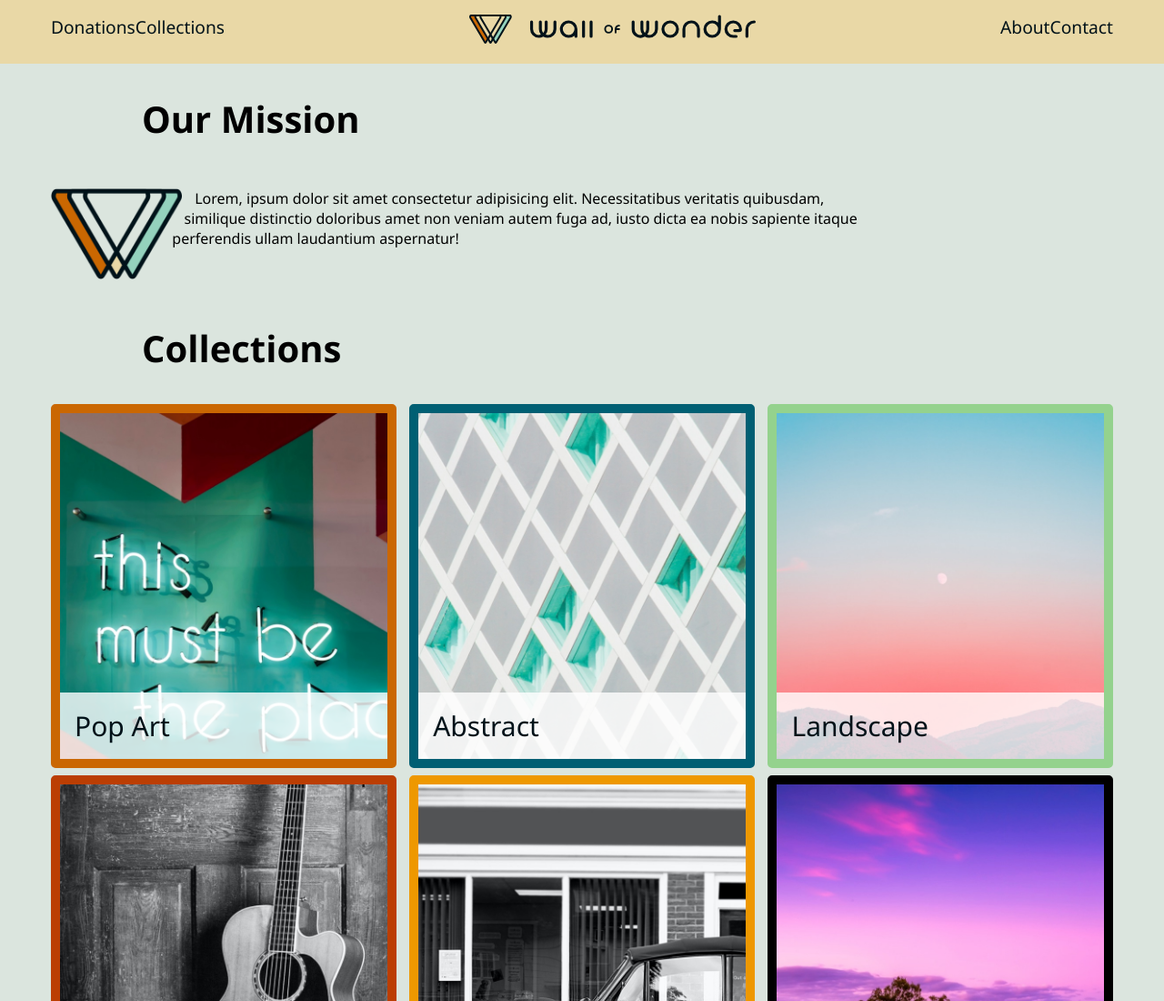
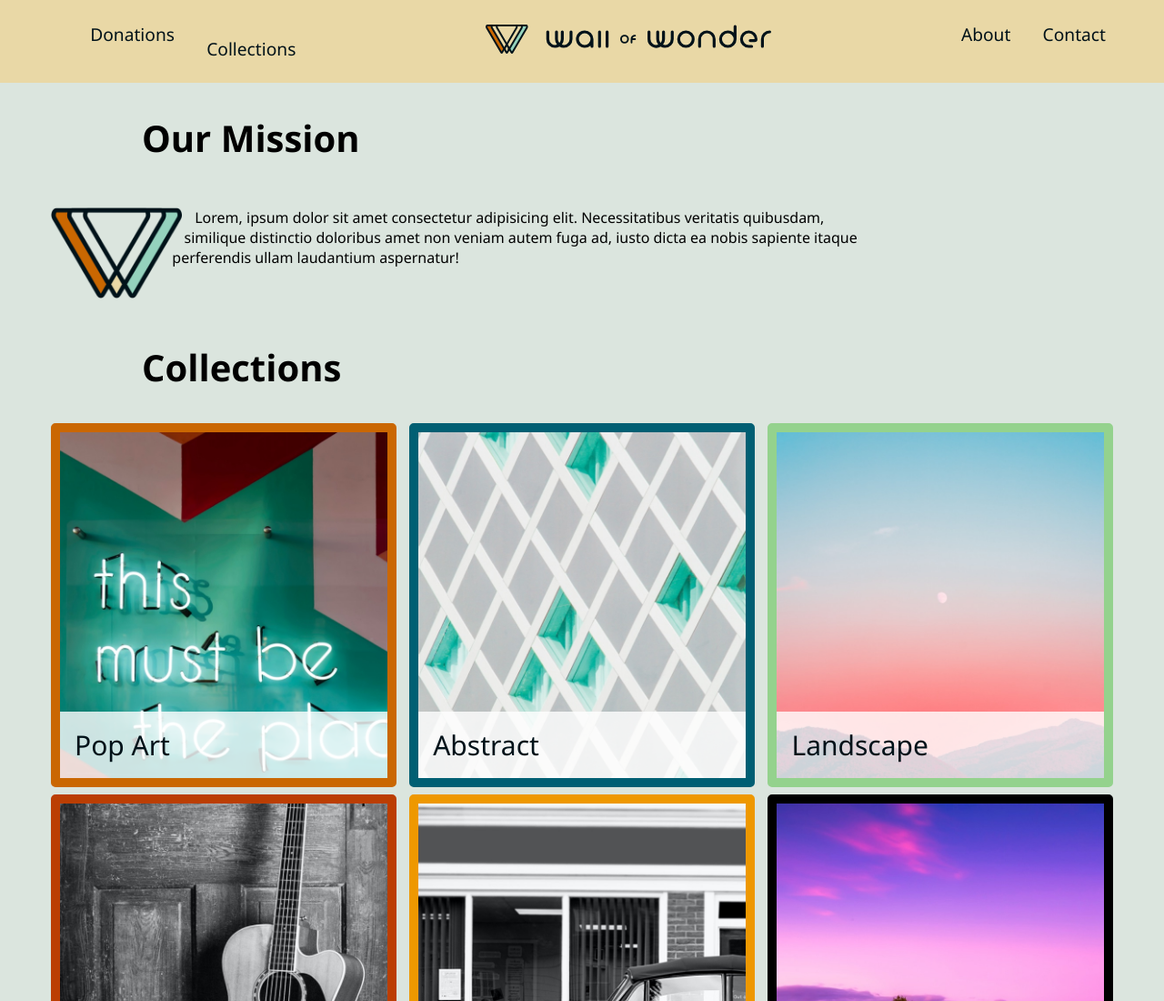
Before and after one commit to Kouzin1/wall, a plain HTML site: page flexbox/index.html in a window 1280 px wide. Shown: the top 1100 px of the page at 91% size. Drawn offline with Linux system fonts and the light colour scheme.

Commit message:
update version

```diff
--- a/flexbox/style.css
+++ b/flexbox/style.css
@@ -63,15 +63,39 @@ nav ul {
 nav ul {
     display: flex;
     flex-flow: row wrap;
-    justify-content: flex-end;
+    justify-content: space-around;
+    align-items: space-between;
+}
+
+nav li {
+    flex-basis: 48%;
+    margin-bottom: 0.50rem;
+}
+
+nav li:first-child {
+    flex-basis: 100%;
+    text-align: center;
 }
 
 nav a {
     text-decoration: none;
     font-size: 1.2rem;
-    color: var(--color1);
+    background-color: var(--color10);
     display: block;
+    padding: 0.5rem;
+    border-radius: 5px;
+    text-align: center;
 }
+
+nav li:first-child a {
+    background-color: transparent;
+}
+
+nav a:hover {
+    background-color: var(--color1);
+    color: var(--color5);
+}
+
 figure  {
     margin: 0 0 0.5rem 0;
     padding: 0;
@@ -161,6 +185,22 @@ figcaption a {
     footer address {
         margin-top: 0;
     }
+    nav ul {
+        justify-content: center;
+        gap: 1.2em;
+    }
+    nav li {
+        flex-basis: auto;
+        margin-bottom: 0;
+    }
+    nav a {
+        color: var(--color1);
+        background-color: transparent;
+    }
+    nav a:hover{
+        color: var(--color2);
+        background-color: transparent;
+    }
 }
 
 @media (min-width: 800px) {
```
